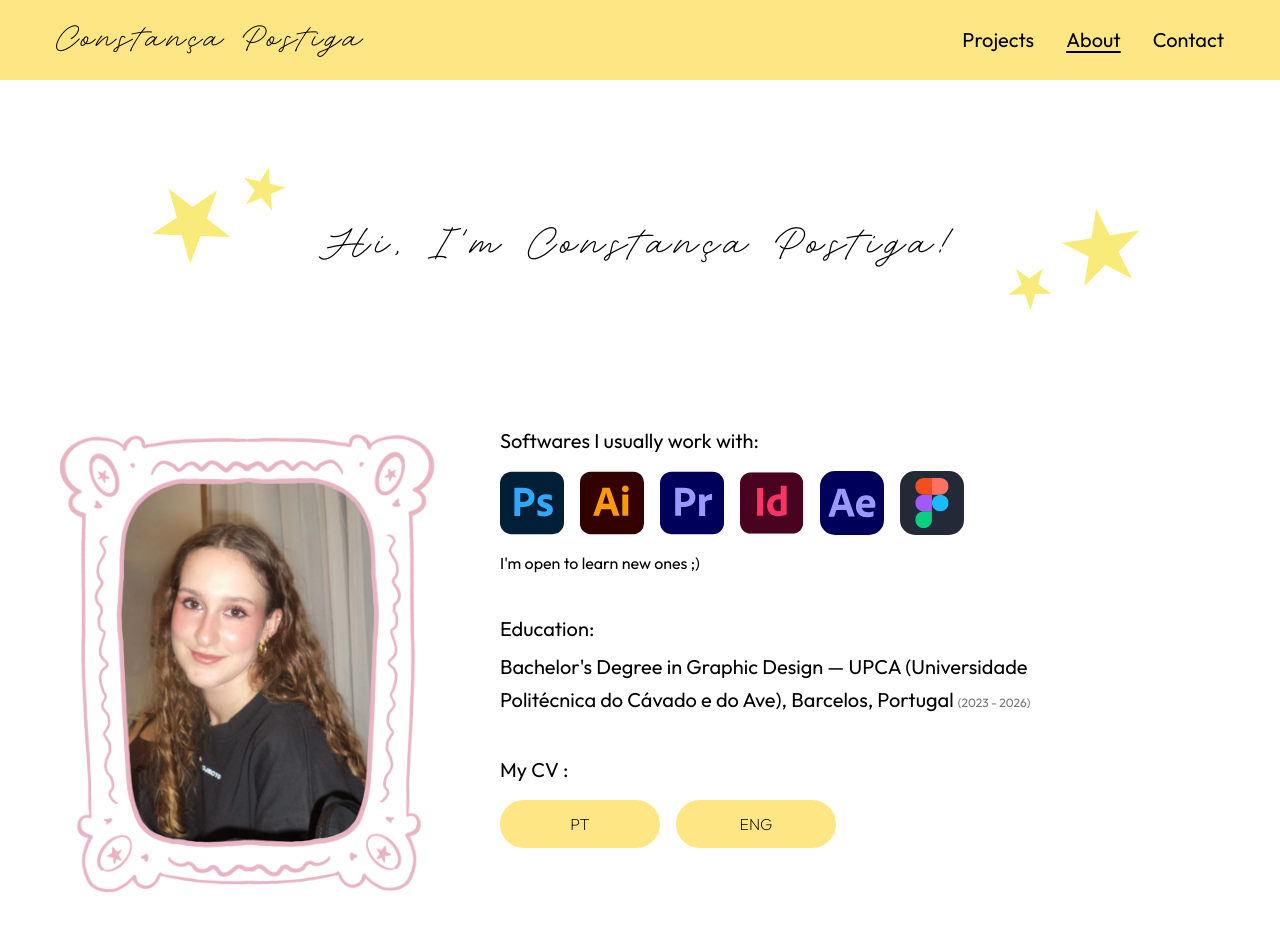
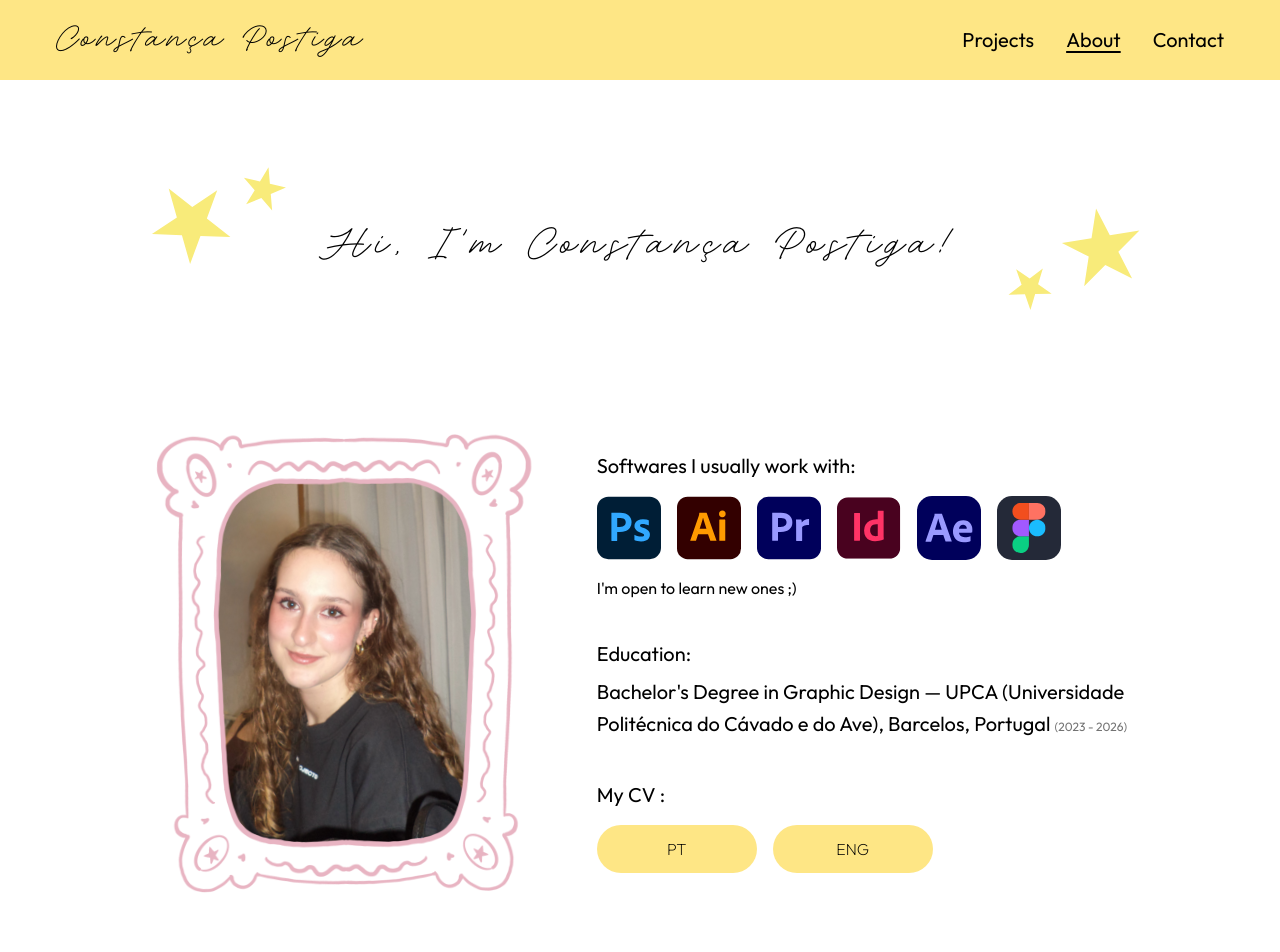
Before and after one commit to constancapostiga/constancapostiga.github.io, an Angular app: page /about in a window 1280 px wide. Shown: the top 952 px of the page. Built offline with nearby package versions, Linux system fonts and the light colour scheme; a web font is replaced by a local one.

Commit message:
Centered about

```diff
--- a/src/app/pages/about/about.html
+++ b/src/app/pages/about/about.html
@@ -62,7 +62,7 @@
         <div class="mx-auto max-w-screen-xl flex flex-col gap-10 md:gap-16">
 
             <!-- Top row: Image (left) + Software/Education/CV (right) -->
-            <div class="flex flex-col md:flex-row md:items-start gap-10 md:gap-16">
+            <div class="w-fit mx-auto flex flex-col md:flex-row md:items-center gap-10 md:gap-16">
 
                 <!-- Left column: Image -->
                 <img class="w-full h-auto max-w-[380px] mx-auto md:mx-0 md:shrink-0 md:w-[380px] rounded-[10px]
@@ -208,8 +208,6 @@
                     </div>
 
                 </div>
-                <!-- /Right column: Software + Education + CV -->
-
             </div>
             <!-- /Top row -->
 
--- a/src/app/pages/turismo/turismo.html
+++ b/src/app/pages/turismo/turismo.html
@@ -358,7 +358,7 @@
 
             <div class="flex flex-col gap-4 text-black text-lg
                    font-normal font-['Outfit']
-                   leading-relaxed">
+                   leading-relaxed mt-8 pb-40">
 
                 <p>
                     For this project, I developed an alternative visual identity for Praia do Turismo, a seasonal
```
